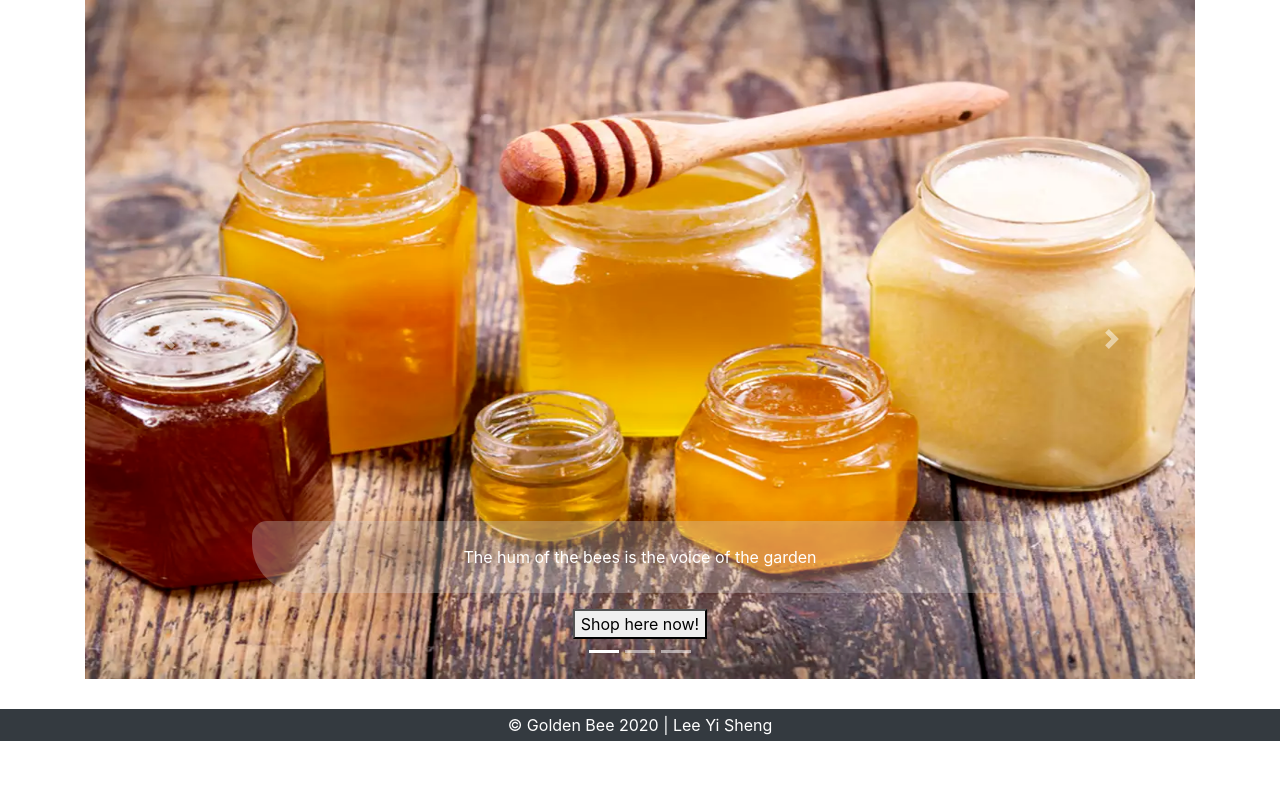
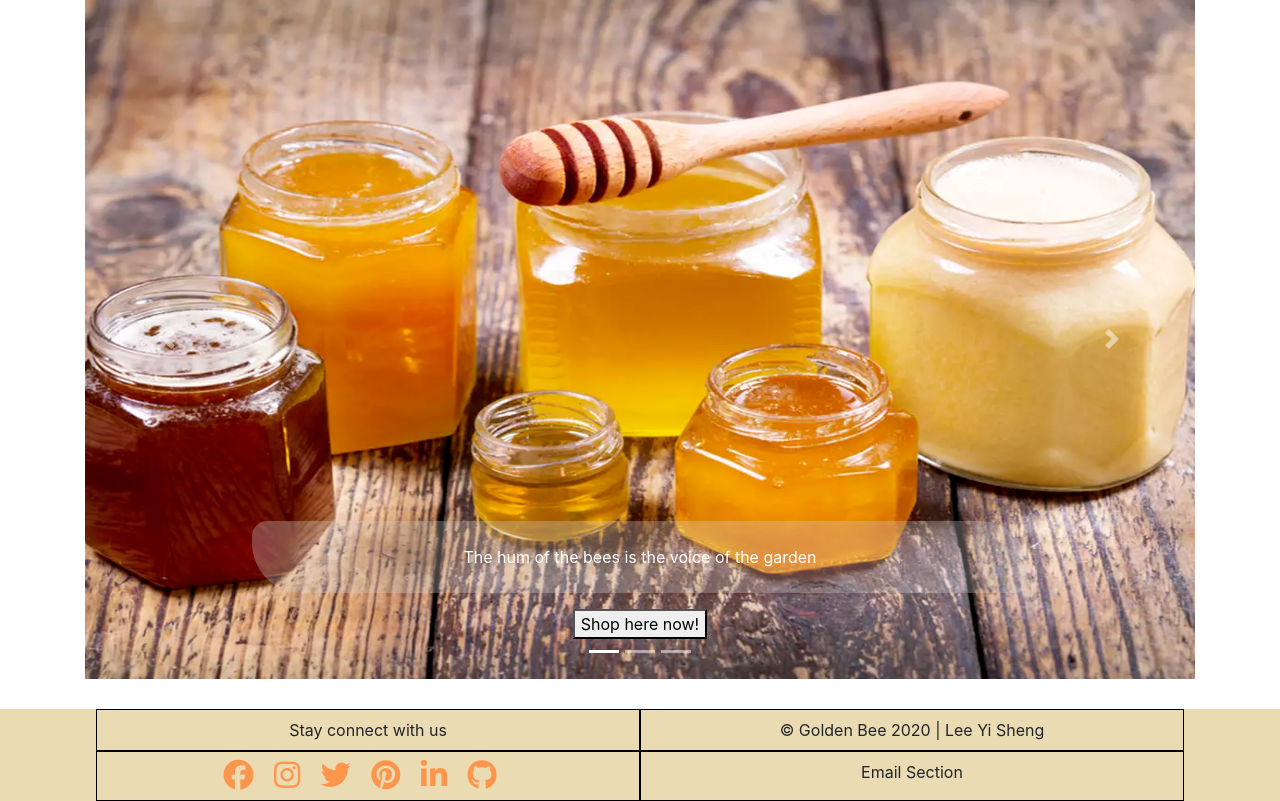
Before and after one commit to YiShengLee/Golden-Bee-Shop, a Django app: page / in a window 1280 px wide. Shown: the part 77-878 px from the top of the page. Before the commit the page ends 818 px from the top, so only its background shows below. Run offline with Django 3.2, Linux system fonts and the light colour scheme; some libraries are stand-ins or nearby versions; some web fonts are replaced.

Commit message:
Added social media icon and hover color

```diff
--- a/static/css/style.css
+++ b/static/css/style.css
@@ -10,6 +10,55 @@
     color: black;
 }
 
+.footer{
+    background-color:rgb(235,219,178);
+}
+
+.c3{
+    max-width: 85vw;
+    text-align: center;
+}
+
+/*Social Media Icon Css*/
+.fab{
+    font-size: 30px;
+    padding-right: 1rem;
+    color: rgb(253,149,77);
+}
+
+.foot{
+    padding: 0.5rem;
+}
+
+/*Facebook Hover Color*/
+.fa-facebook:hover{
+    color: #3B5998;
+}
+
+.fa-linkedin-in:hover{
+    color:#04669A;
+}
+
+.fa-github:hover{
+    color: #040204;
+}
+
+.fa-instagram:hover{
+   color:#2C6A93;
+}
+
+.fa-twitter:hover{
+    color: #00B6F1;
+}
+
+.fa-pinterest:hover{
+    color: #C91517;
+}
+
+/*Testing Section*/
+.row .col{
+    border: 1px solid black;
+}
 
 /*================== Index Section ==================*/
 /*.c1{*/
--- a/templates/base.html
+++ b/templates/base.html
@@ -88,8 +88,31 @@
     </div>
 
     <!--footer-->
-    <footer class="text-center bg-dark p-1 footer">
-        <span class="text-white">&copy Golden Bee 2020 | Lee Yi Sheng</span>
+    <footer class="footer">
+      <div class="container c3">
+        <div class="row">
+          <!--Top Row-->
+          <div class="col foot">
+            Stay connect with us
+          </div>
+          <div class="col foot">&copy Golden Bee 2020 | Lee Yi Sheng
+          </div>
+          <div class="w-100"></div>
+          <!--Bottom Row-->
+          <div class="col foot">
+            <!--Social Media Section-->
+            <a href="https://www.facebook.com/lee.yisheng.9"><i class="fab fa-facebook"></i></a>
+            <a href="https://www.instagram.com/"><i class="fab fa-instagram"></i></a>
+            <a href="https://twitter.com/?lang=en"><i class="fab fa-twitter"></i></a>
+            <a href="https://www.pinterest.com/"><i class="fab fa-pinterest"></i></a>
+            <a href="https://www.linkedin.com/in/yi-sheng-lee-6a052b14/"><i class="fab fa-linkedin-in"></i></a>
+            <a href="https://github.com/YiShengLee"><i class="fab fa-github"></i></a>
+          </div>
+          <div class="col foot">Email Section</div>
+        </div>
+      </div>
+
+
     </footer>
 
 
```
